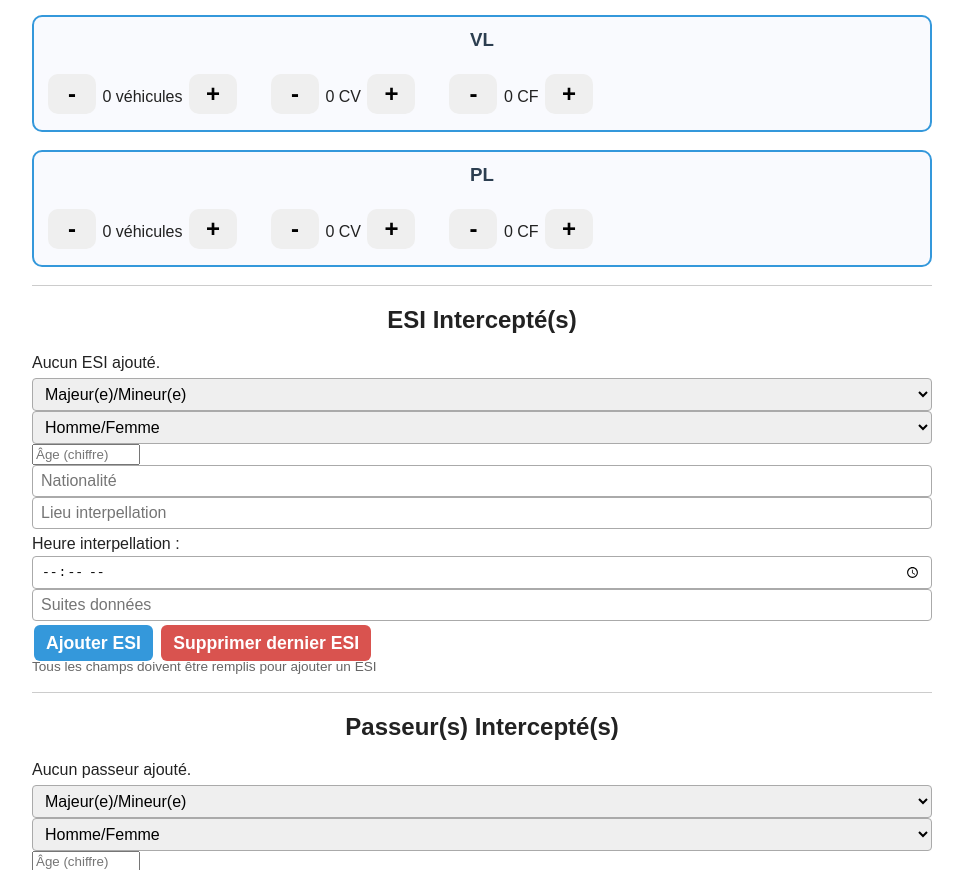
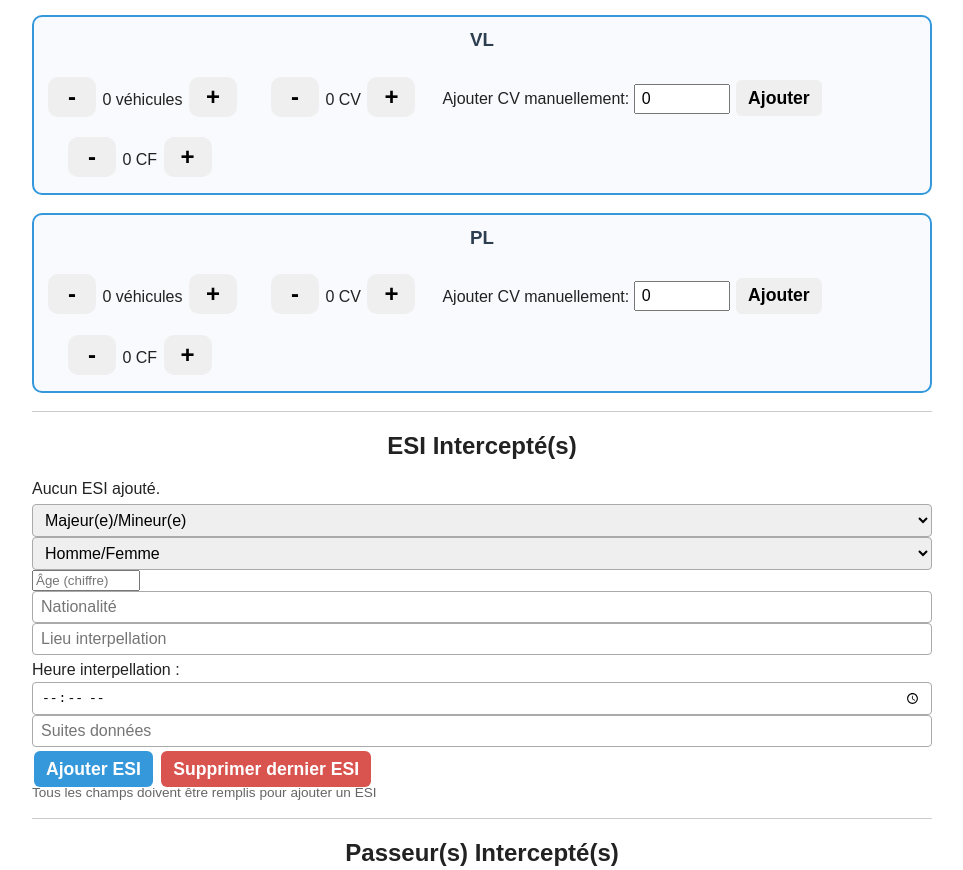
Before and after one commit to MarkRustenholtz/Border-Force-gend, a plain HTML site: page index.html in a window 1280 px wide. Shown: the part 1292-2162 px from the top of the page, without its empty margins (158-1121 px from the left). Drawn offline with Linux system fonts and the light colour scheme.

Commit message:
Update index.html

```diff
--- a/index.html
+++ b/index.html
@@ -306,7 +306,13 @@
         <span id="vlCvCount">0</span> CV
         <button class="plusminus" data-type="vl" data-field="cv" data-action="plus">+</button>
       </div>
-      <div style="margin-left:20px;">
+      <div>
+        <label style="margin-left:15px;">Ajouter CV manuellement:
+        <input type="number" id="vlCvManual" class="manual-input" min="0" value="0" />
+        <button id="vlCvAddManualBtn">Ajouter</button>
+      </label>
+    </div>
+    <div style="margin-left:20px;">
         <button class="plusminus" data-type="vl" data-field="cf" data-action="minus">-</button>
         <span id="vlCfCount">0</span> CF
         <button class="plusminus" data-type="vl" data-field="cf" data-action="plus">+</button>
@@ -326,6 +332,12 @@
         <button class="plusminus" data-type="pl" data-field="cv" data-action="minus">-</button>
         <span id="plCvCount">0</span> CV
         <button class="plusminus" data-type="pl" data-field="cv" data-action="plus">+</button>
+      </div>
+      <div>
+        <label style="margin-left:15px;">Ajouter CV manuellement:
+        <input type="number" id="plCvManual" class="manual-input" min="0" value="0" />
+        <button id="plCvAddManualBtn">Ajouter</button>
+      </label>
       </div>
       <div style="margin-left:20px;">
         <button class="plusminus" data-type="pl" data-field="cf" data-action="minus">-</button>
@@ -757,7 +769,7 @@
         cr += `Véhicule de service : ${state.vehiculeService}\n`;
       }
 
-      cr += `\n1 - MOYENS / PERSONNES:\n`;
+      cr += `\n.1 - MOYENS / PERSONNES:\n`;
       ['train','bus','vl','pl'].forEach(type => {
         const vCount = state.vehicules[type];
         const cvCount = state.cv[type];
@@ -895,6 +907,8 @@ state.passeurList.forEach((passeur,i) => {
       // Ajout manuel CV bus/train
       document.getElementById('trainCvAddManualBtn').addEventListener('click', () => addManualCv('train'));
       document.getElementById('busCvAddManualBtn').addEventListener('click', () => addManualCv('bus'));
+      document.getElementById('vlCvAddManualBtn').addEventListener('click', () => addManualCv('vl'));
+      document.getElementById('plCvAddManualBtn').addEventListener('click', () => addManualCv('pl'));
 
       // Champs généraux
       ['siteSelect','dateInput','heureDebutInput','heureFinInput'].forEach(id => {
```
